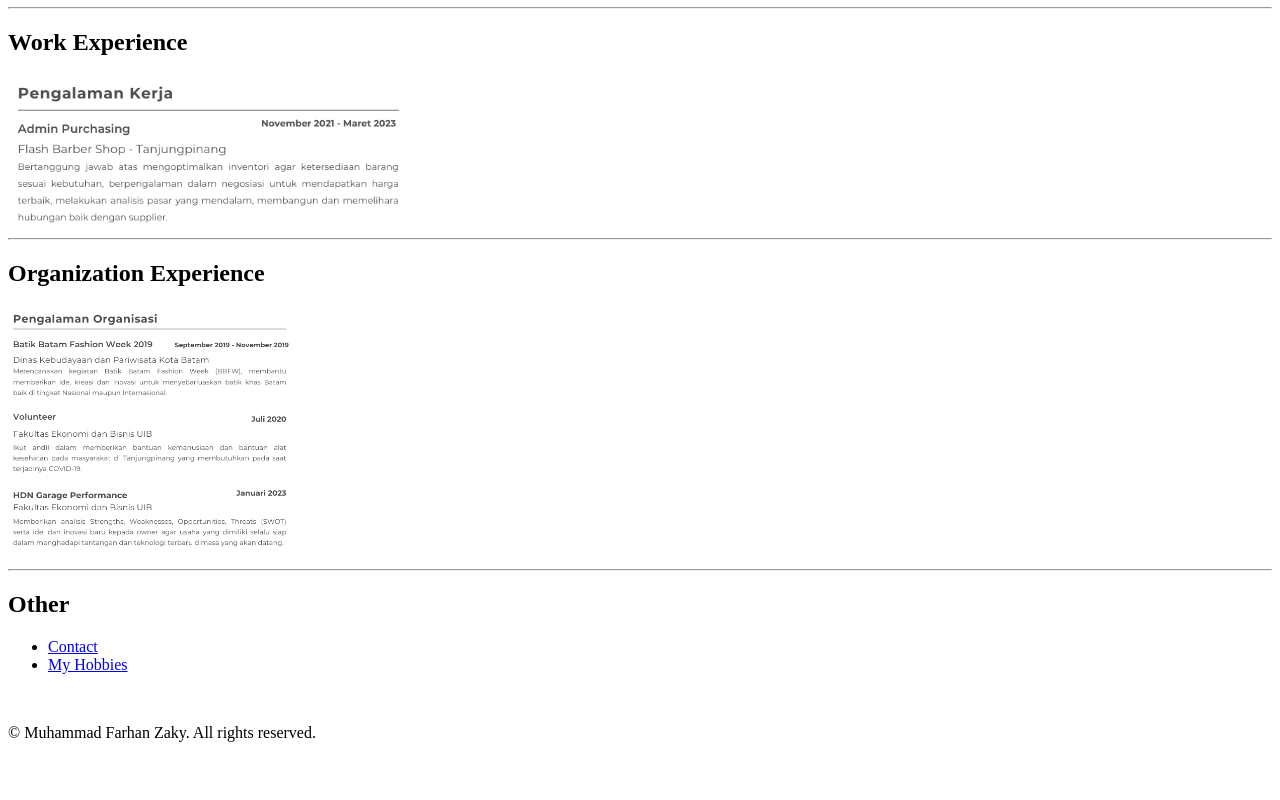
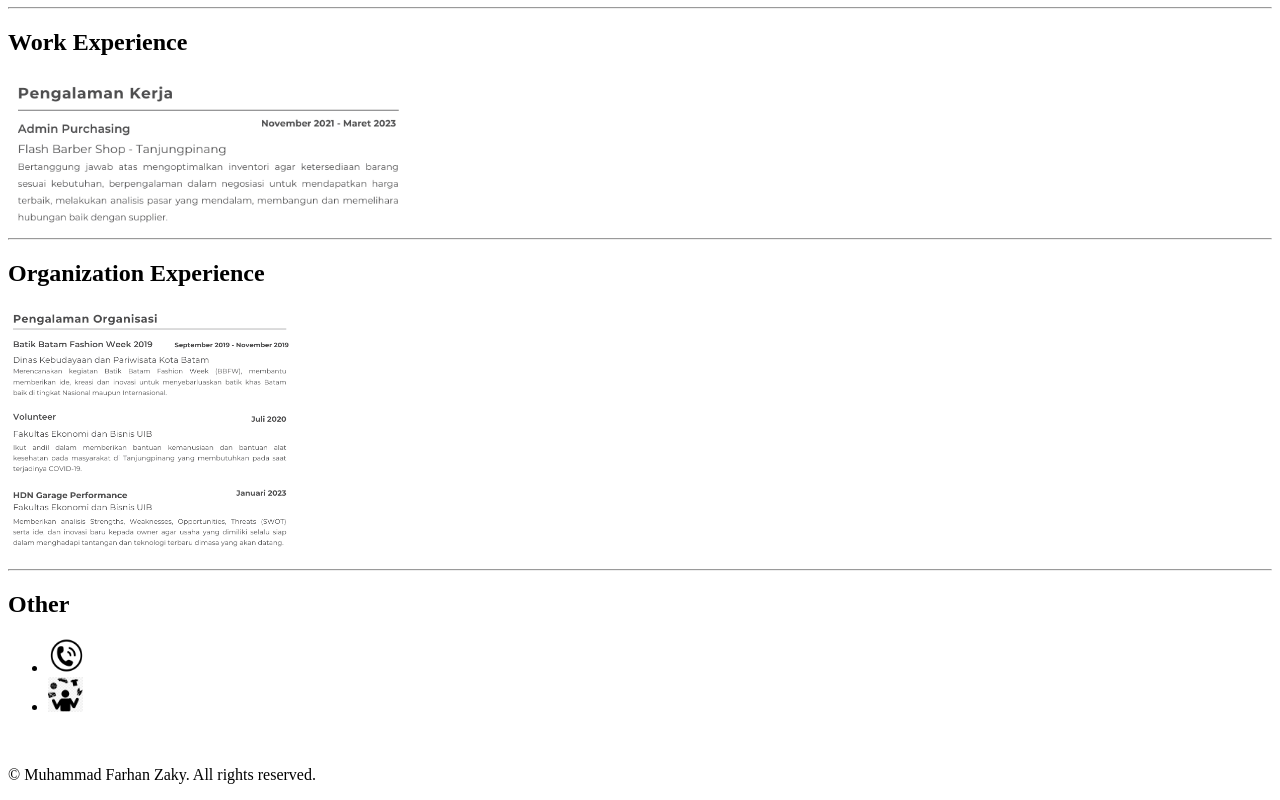
Before and after one commit to farhanz94/capstone-1, a plain HTML site: page index.html in a window 1280 px wide. Shown: the part 985-1785 px from the top of the page. Before the commit the page ends 1743 px from the top, so only its background shows below. Drawn offline with Linux system fonts and the light colour scheme.

Commit message:
Add files via upload

```diff
--- a/index.html
+++ b/index.html
@@ -41,8 +41,16 @@
     <hr />
     <h2>Other</h2>
     <ul>
-      <li><a href="images/contact.png">Contact</a></li>
-      <li><a href="./public/hobbies.html">My Hobbies</a></li>
+      <li>
+        <a target="_blank" href="images/contact.png"
+          ><img height="35" src="./images/contact-icon.png" alt=""
+        /></a>
+      </li>
+      <li>
+        <a target="_blank" href="./public/hobbies.html"
+          ><img height="35" src="./images/hobby-icon.png" alt=""
+        /></a>
+      </li>
     </ul>
     <br />
     <footer><p>© Muhammad Farhan Zaky. All rights reserved.</p></footer>
```
Also changed, not shown: public/contact.html (added, +5 -0 lines), images/contact-icon.png (added), images/hobby-icon.png (added).
